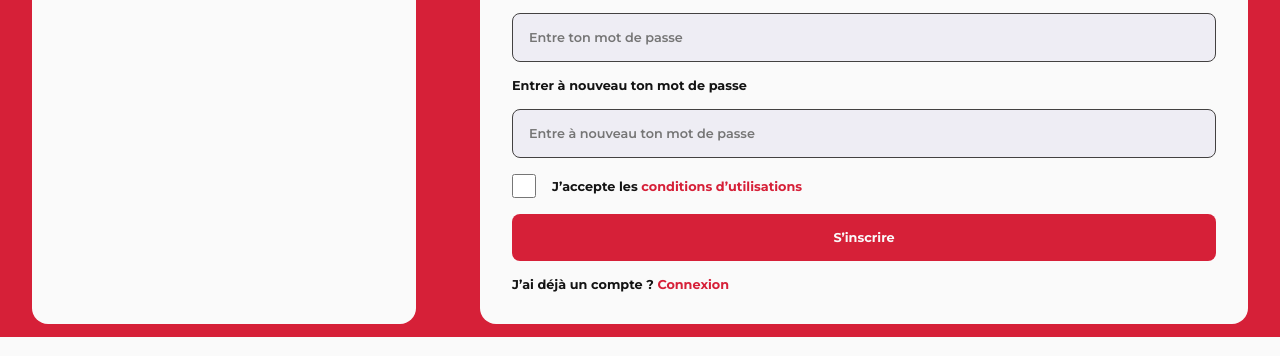
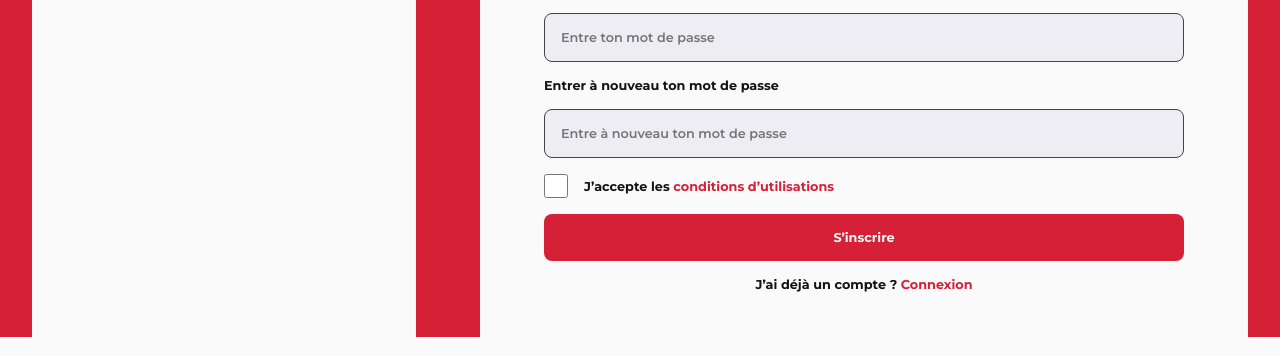
Before and after one commit to Maxime422/PIXORA_PROJECT, a website: page inscription.html in a window 1280 px wide. Shown: the part 463-819 px from the top of the page. Drawn offline with Linux system fonts and the light colour scheme.

Commit message:
Update_Login_Inscription

```diff
--- a/CSS/style.css
+++ b/CSS/style.css
@@ -97,7 +97,7 @@
 	display: flex;
 	flex-direction: column;
 	gap: var(--gap-large);
-	padding: var(--padding-large);
+	padding: var(--padding-extra);
 	padding-top: 10rem;
 	background-color: var(--color-white);
 	border-radius: var(--border-radius-medium);
@@ -193,6 +193,7 @@
 #loginGoogle,
 #loginMeta {
 	flex: 1;
+	height: 1.5rem;
 	border: var(--color-black) 1px solid;
 	display: flex;
 	align-items: center;
--- a/CSS/variables.css
+++ b/CSS/variables.css
@@ -141,7 +141,6 @@ label {
 	font-weight: var(--font-weight-extra-bold);
 }
 
-
 p {
 	font-weight: var(--font-weight-bold);
 }
--- a/inscription.html
+++ b/inscription.html
@@ -61,7 +61,7 @@
 
 					<div>
 						<button type="submit">S’inscrire</button>
-						<a href="./login.html">J’ai déjà un compte ? <span class="redColor">Connexion</span></a>
+						<a href="./login.html" class="textAlign">J’ai déjà un compte ? <span class="redColor"> Connexion</span></a>
 					</div>
 				</form>
 			</section>
```
Also changed, not shown: login.html (+2 -2 lines).
